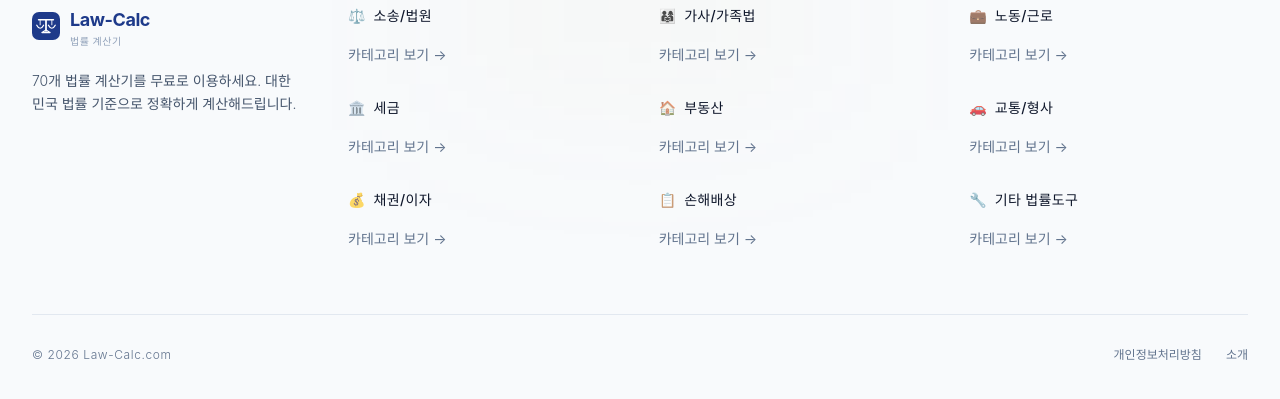
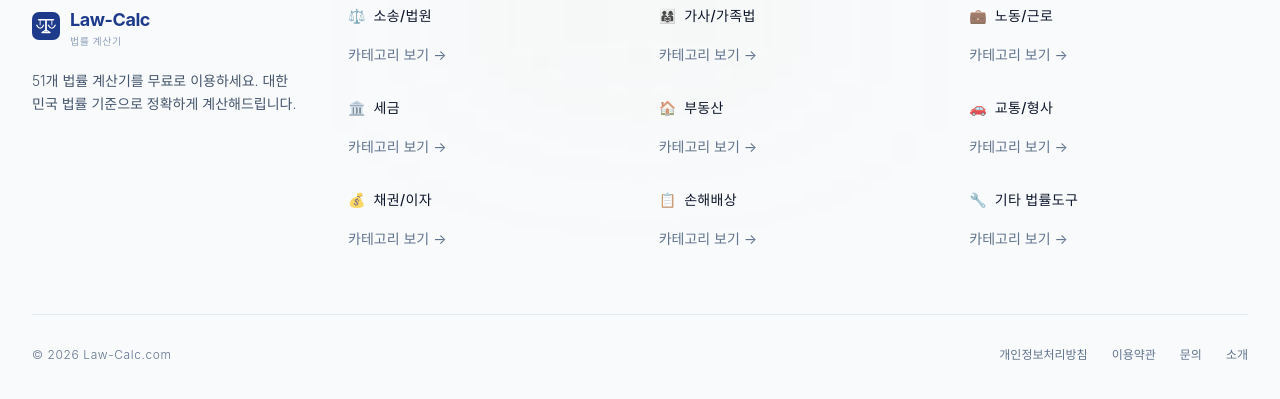
Before and after one commit to SublimerNJ/law-calc, a Next.js app: page /tools/court/attorney-fee in a window 1280 px wide. Shown: the part 1035-1434 px from the top of the page. Built offline with nearby package versions, Linux system fonts and the light colour scheme; a web font is replaced by a local one.

Commit message:
feat: Footer 이용약관·문의 링크 추가

```diff
--- a/src/components/layout/Footer.tsx
+++ b/src/components/layout/Footer.tsx
@@ -17,7 +17,7 @@ export default function Footer() {
               <Logo size="sm" />
             </div>
             <p className="text-sm text-slate-600 leading-relaxed font-light">
-              70개 법률 계산기를 무료로 이용하세요. 대한민국 법률 기준으로 정확하게 계산해드립니다.
+              51개 법률 계산기를 무료로 이용하세요. 대한민국 법률 기준으로 정확하게 계산해드립니다.
             </p>
           </div>
 
@@ -51,6 +51,8 @@ export default function Footer() {
           </p>
           <div className="flex items-center gap-6 text-xs text-slate-500">
             <Link href="/privacy" className="hover:text-slate-900 transition-colors">개인정보처리방침</Link>
+            <Link href="/terms" className="hover:text-slate-900 transition-colors">이용약관</Link>
+            <a href="mailto:sublimernj@gmail.com" className="hover:text-slate-900 transition-colors">문의</a>
             <Link href="/about" className="hover:text-slate-900 transition-colors">소개</Link>
           </div>
         </div>
```
